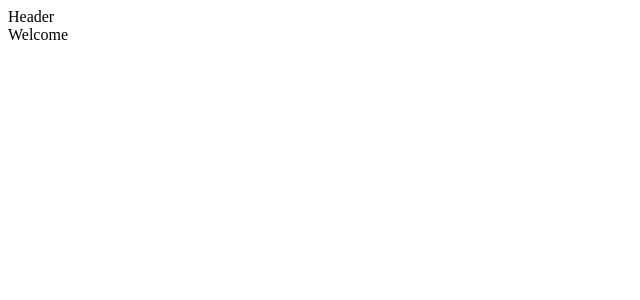
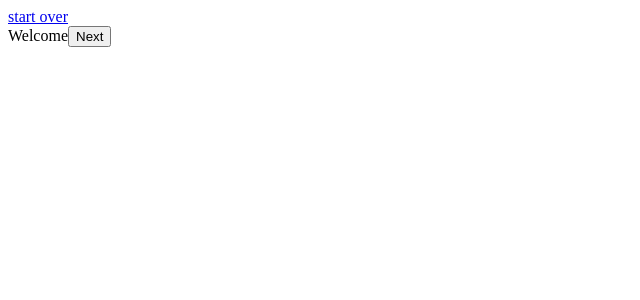
Before and after one commit to eugenepoletski/citask, a Next.js app: page / in a window 1280 px wide. Shown: the top 300 px of the page, without its empty margins (0-640 px from the left). Built offline with nearby package versions, Linux system fonts and the light colour scheme.

Commit message:
Add basic navigation between pages

```diff
--- a/components/Header/index.js
+++ b/components/Header/index.js
@@ -1,5 +1,11 @@
+import Link from 'next/link'
+
 const Header = () => (
-  <div>Header</div>
+  <div>
+    <Link href="/">
+      <a>start over</a>
+    </Link>
+  </div>
 )
 
 export default Header
--- /dev/null
+++ b/components/Next/index.js
@@ -0,0 +1,9 @@
+import Link from 'next/link'
+
+const Next = (props) => (
+  <Link href={props.href}>
+    <button>Next</button>
+  </Link>
+)
+
+export default Next
--- /dev/null
+++ b/components/index.js
@@ -0,0 +1,2 @@
+export { default as Layout } from './Layout'
+export { default as Next } from './Next'
--- a/pages/address.js
+++ b/pages/address.js
@@ -1,8 +1,9 @@
-import Layout from '../components/Layout'
+import { Layout, Next } from '../components'
 
 const Address = () => (
   <Layout>
     Address
+    <Next href="/complete" />
   </Layout>
 )
 
--- a/pages/dob.js
+++ b/pages/dob.js
@@ -1,8 +1,9 @@
-import Layout from '../components/Layout'
+import { Layout, Next } from '../components'
 
 const Dob = () => (
   <Layout>
     Dob
+    <Next href="/address" />
   </Layout>
 )
 
--- a/pages/index.js
+++ b/pages/index.js
@@ -1,8 +1,9 @@
-import Layout from '../components/Layout';
+import { Layout, Next } from '../components';
 
 const Index = () => (
   <Layout>
     Welcome
+    <Next href="/phone" />
   </Layout>
 )
 
--- a/pages/phone.js
+++ b/pages/phone.js
@@ -1,8 +1,9 @@
-import Layout from '../components/Layout'
+import { Layout, Next } from '../components'
 
 const Phone = () => (
   <Layout>
     Phone
+    <Next href="/dob" />
   </Layout>
 )
 
```
Also changed, not shown: pages/complete.js (added, +9 -0 lines).
